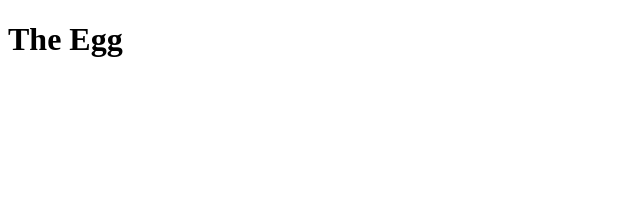
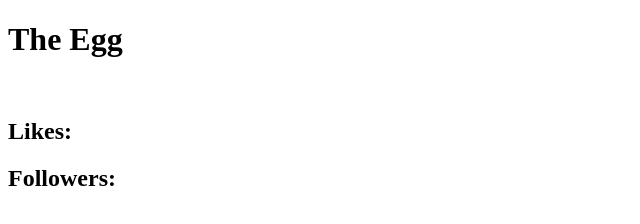
Before and after one commit to talonbragg/EggTracker, a plain HTML site: page index.html in a window 1280 px wide. Shown: the whole page, without its empty margins (0-640 px from the left). Drawn offline with Linux system fonts and the light colour scheme.

Commit message:
Update index.html

```diff
--- a/index.html
+++ b/index.html
@@ -6,5 +6,8 @@
     <h1>The Egg</h1>
     <!-- Egg image -->
     <img src="">
+    <!-- Statistics -->
+    <h2>Likes:<div id="stat_likes"></div></h2>
+    <h2>Followers:<div id="stat_followers"></div></h2>
   </body>
 </html>
```
